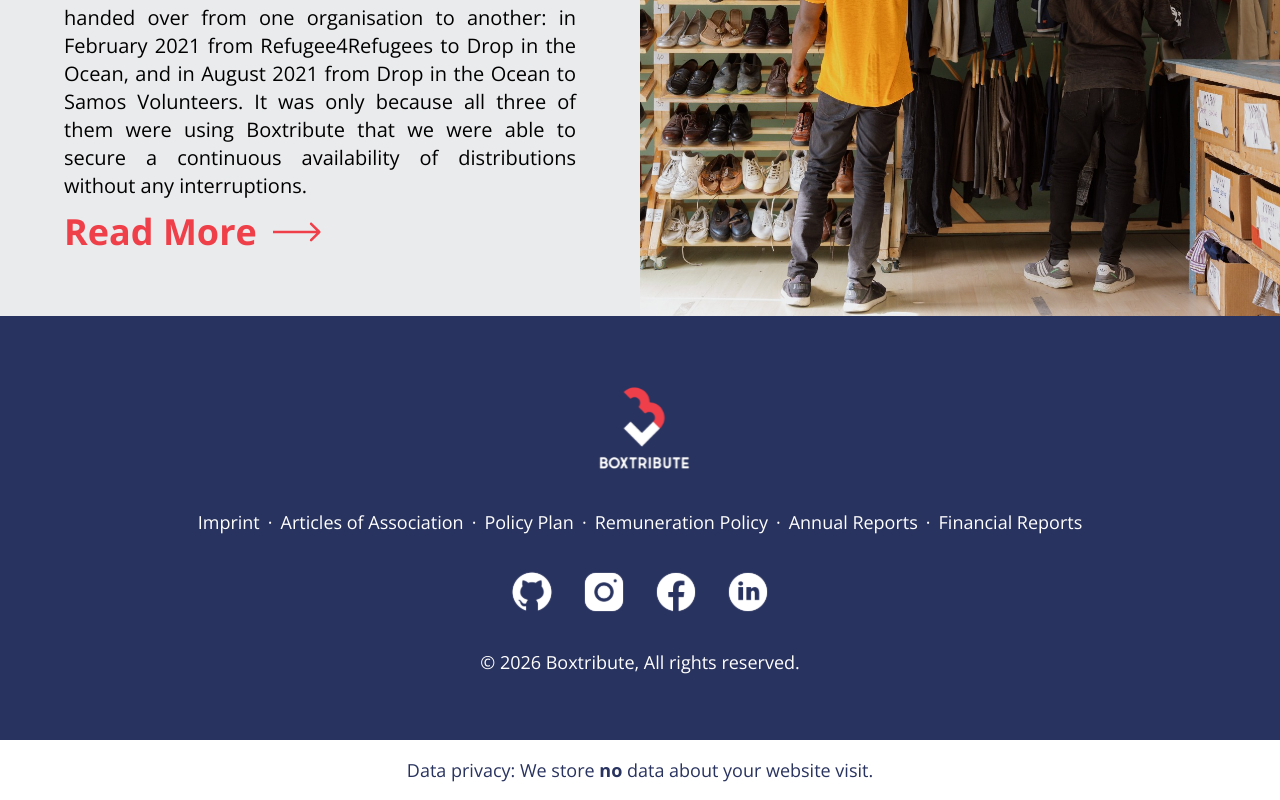
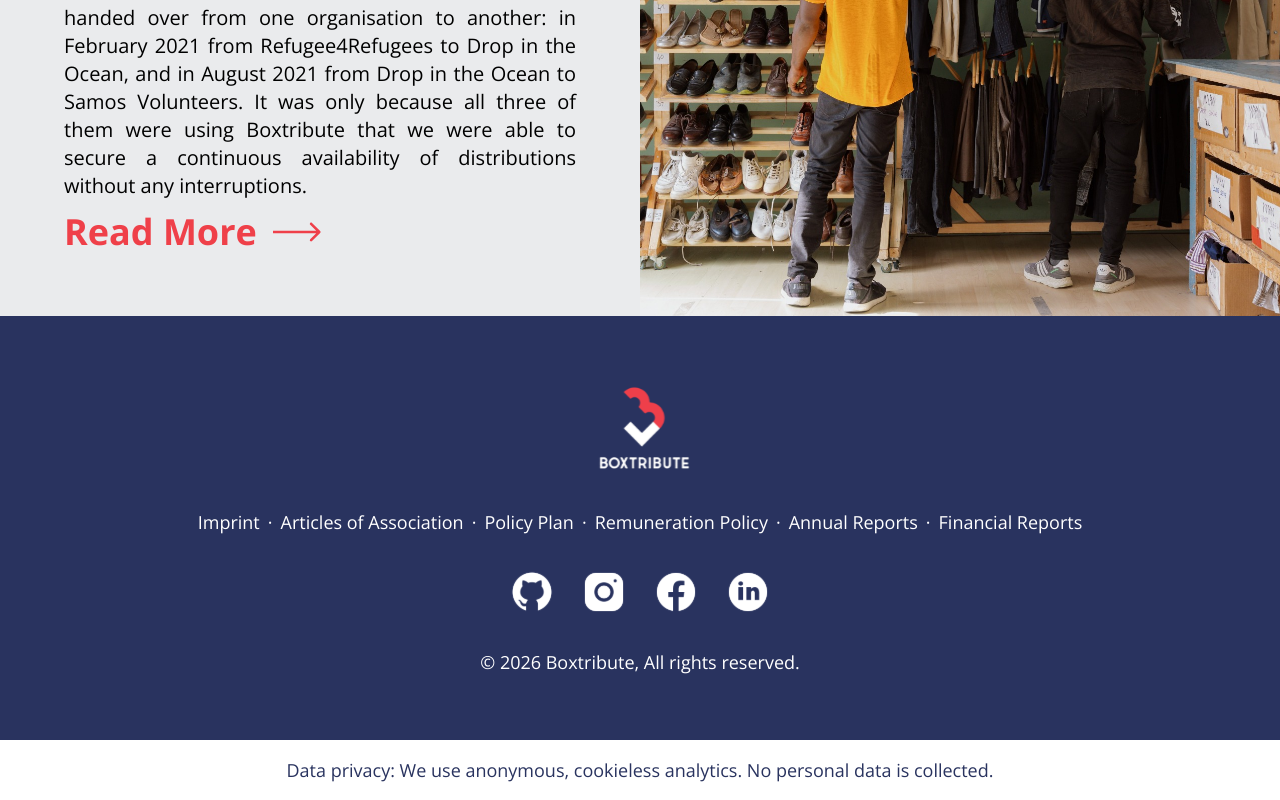
Before and after one commit to boxwise/boxtribute-landing-nextjs, a Next.js app: page / in a window 1280 px wide. Shown: the part 3055-3855 px from the top of the page. Built offline with nearby package versions, Linux system fonts and the light colour scheme; a web font is replaced by a local one.

Commit message:
Integrate next-plausible

```diff
--- a/components/Footer.tsx
+++ b/components/Footer.tsx
@@ -94,7 +94,7 @@ export const Footer = ({ footerData }: IProps) => {
         <p className="xs-text">{footerStaticData.boxtributeTrademark}</p>
       </div>
       <p className="text-center sm-text text-navy p-4">
-        Data privacy: We store <b>no</b> data about your website visit.
+        Data privacy: We use anonymous, cookieless analytics. No personal data is collected.
       </p>
     </section>
   );
--- a/package.json
+++ b/package.json
@@ -28,6 +28,7 @@
     "leaflet-defaulticon-compatibility": "^0.1.1",
     "leaflet-geosearch": "^3.6.0",
     "next": "latest",
+    "next-plausible": "^4.0.0",
     "react": "^18.2.0",
     "react-dom": "^18.2.0",
     "react-hook-form": "^7.39.5",
--- a/pages/_app.tsx
+++ b/pages/_app.tsx
@@ -1,4 +1,5 @@
 import { AppProps } from "next/app";
+import PlausibleProvider from "next-plausible";
 import Layout from "../components/Layout";
 import "../styles/index.css";
 // Only solution I found to overwrite the background color of the map is to overwrite some css classes in this file.
@@ -6,10 +7,24 @@ import "../styles/index.css";
 import "leaflet/dist/leaflet.css";
 import "../styles/map.css";
 
+const plausibleScriptId = process.env.NEXT_PLAUSIBLE_SCRIPT_ID;
+
 export default function MyApp({ Component, pageProps }: AppProps) {
-  return (
+  const content = (
     <Layout>
       <Component {...pageProps} />
     </Layout>
   );
+
+  if (plausibleScriptId) {
+    return (
+      <PlausibleProvider
+        src={`https://plausible.io/js/pa-${plausibleScriptId}.js`}
+      >
+        {content}
+      </PlausibleProvider>
+    );
+  }
+
+  return content;
 }
```
